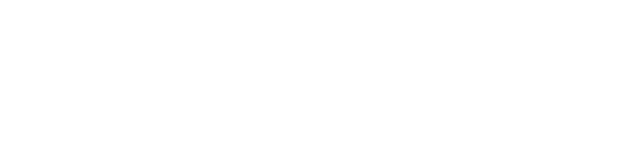
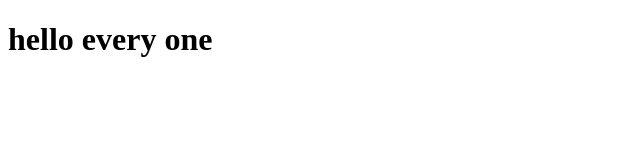
Before and after one commit to Akshayphanse97/python-program, a plain HTML site: page about.html in a window 1280 px wide. Shown: the whole page, without its empty margins (0-640 px from the left). Drawn offline with Linux system fonts and the light colour scheme.

Commit message:
change about.html file add <h1>

```diff
--- a/about.html
+++ b/about.html
@@ -2,6 +2,6 @@
 <html>
 <head>
 <body>
-    <h1></h1>
+    <h1>hello  every one</h1>
 </body>
 </html>
```
